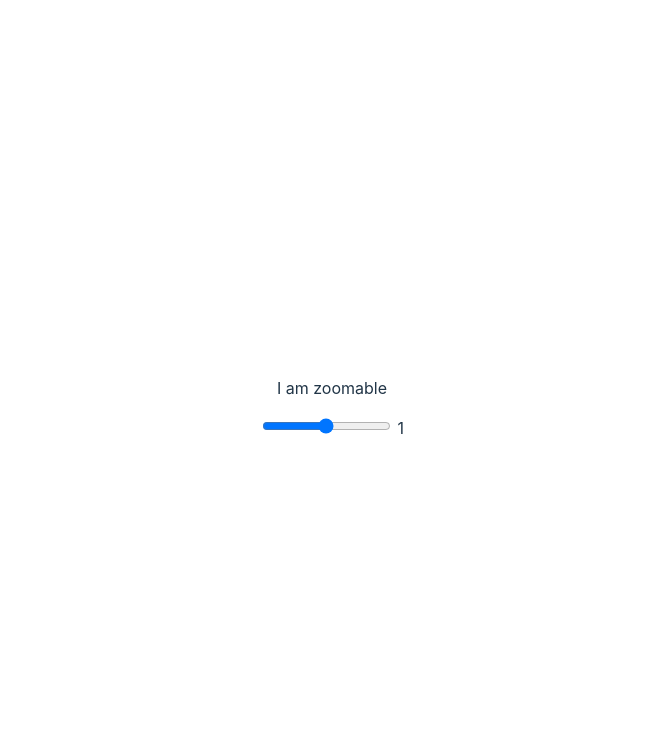
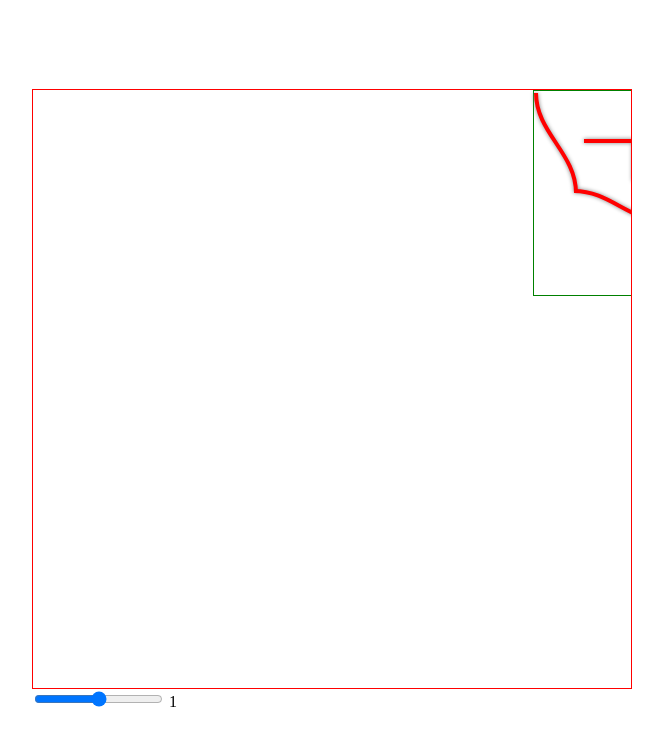
Before and after one commit to bitfexl/web-logic-sim, a Svelte app in the folder logic-sim/: page / in a window 1280 px wide. Shown: the top 746 px of the page, without its empty margins (308-971 px from the left). Built offline with nearby package versions, Linux system fonts and the light colour scheme.

Commit message:
grid pane, svg test

```diff
--- a/logic-sim/src/App.svelte
+++ b/logic-sim/src/App.svelte
@@ -1,33 +1,36 @@
 <script lang="ts">
-    import svelteLogo from "./assets/svelte.svg";
-    import Counter from "./lib/Counter.svelte";
+    import GridItem from "./lib/grid/GridItem.svelte";
+    import GridPane from "./lib/grid/GridPane.svelte";
+    import SvgTest from "./lib/svg/SVGTest.svelte";
     import ZoomablePane from "./lib/ZoomablePane.svelte";
 
     let zoom = 1;
 </script>
 
 <main>
-    <ZoomablePane {zoom}>
-        <p>I am zoomable</p>
-    </ZoomablePane>
+    <div style="width: 600px; height: 600px">
+        <ZoomablePane {zoom}>
+            <GridPane cellWidth={50}>
+                <GridItem x={12} y={0}>
+                    <p>I am an item!</p>
+                </GridItem>
+                <GridItem x={10} y={0}>
+                    <SvgTest />
+                </GridItem>
+            </GridPane>
+        </ZoomablePane>
+    </div>
+
     <input type="range" min="0.5" max="1.5" step="0.1" bind:value={zoom} />
     {zoom}
 </main>
 
 <style lang="scss">
-    .logo {
-        height: 6em;
-        padding: 1.5em;
-        will-change: filter;
-
-        &:hover {
-            filter: drop-shadow(0 0 2em #646cffaa);
-        }
-        &.svelte:hover {
-            filter: drop-shadow(0 0 2em #ff3e00aa);
-        }
-    }
-    .read-the-docs {
-        color: #888;
+    main {
+        display: inline-block;
+        position: fixed;
+        top: 50%;
+        left: 50%;
+        transform: translate(-50%, -50%);
     }
 </style>
--- a/logic-sim/src/app.scss
+++ b/logic-sim/src/app.scss
@@ -1,81 +1,89 @@
-:root {
-    font-family: Inter, Avenir, Helvetica, Arial, sans-serif;
-    font-size: 16px;
-    line-height: 24px;
-    font-weight: 400;
-
-    color-scheme: light dark;
-    color: rgba(255, 255, 255, 0.87);
-    background-color: #242424;
-
-    font-synthesis: none;
-    text-rendering: optimizeLegibility;
-    -webkit-font-smoothing: antialiased;
-    -moz-osx-font-smoothing: grayscale;
-    -webkit-text-size-adjust: 100%;
-}
-
-a {
-    font-weight: 500;
-    color: #646cff;
-    text-decoration: inherit;
-}
-a:hover {
-    color: #535bf2;
+* {
+    box-sizing: border-box;
 }
 
 body {
     margin: 0;
-    display: flex;
-    place-items: center;
-    min-width: 320px;
-    min-height: 100vh;
 }
 
-h1 {
-    font-size: 3.2em;
-    line-height: 1.1;
-}
+// :root {
+//     font-family: Inter, Avenir, Helvetica, Arial, sans-serif;
+//     font-size: 16px;
+//     line-height: 24px;
+//     font-weight: 400;
 
-.card {
-    padding: 2em;
-}
+//     color-scheme: light dark;
+//     color: rgba(255, 255, 255, 0.87);
+//     background-color: #242424;
 
-#app {
-    max-width: 1280px;
-    margin: 0 auto;
-    padding: 2rem;
-    text-align: center;
-}
+//     font-synthesis: none;
+//     text-rendering: optimizeLegibility;
+//     -webkit-font-smoothing: antialiased;
+//     -moz-osx-font-smoothing: grayscale;
+//     -webkit-text-size-adjust: 100%;
+// }
 
-button {
-    border-radius: 8px;
-    border: 1px solid transparent;
-    padding: 0.6em 1.2em;
-    font-size: 1em;
-    font-weight: 500;
-    font-family: inherit;
-    background-color: #1a1a1a;
-    cursor: pointer;
-    transition: border-color 0.25s;
-}
-button:hover {
-    border-color: #646cff;
-}
-button:focus,
-button:focus-visible {
-    outline: 4px auto -webkit-focus-ring-color;
-}
+// a {
+//     font-weight: 500;
+//     color: #646cff;
+//     text-decoration: inherit;
+// }
+// a:hover {
+//     color: #535bf2;
+// }
 
-@media (prefers-color-scheme: light) {
-    :root {
-        color: #213547;
-        background-color: #ffffff;
-    }
-    a:hover {
-        color: #747bff;
-    }
-    button {
-        background-color: #f9f9f9;
-    }
-}
+// body {
+//     margin: 0;
+//     display: flex;
+//     place-items: center;
+//     min-width: 320px;
+//     min-height: 100vh;
+// }
+
+// h1 {
+//     font-size: 3.2em;
+//     line-height: 1.1;
+// }
+
+// .card {
+//     padding: 2em;
+// }
+
+// #app {
+//     max-width: 1280px;
+//     margin: 0 auto;
+//     padding: 2rem;
+//     text-align: center;
+// }
+
+// button {
+//     border-radius: 8px;
+//     border: 1px solid transparent;
+//     padding: 0.6em 1.2em;
+//     font-size: 1em;
+//     font-weight: 500;
+//     font-family: inherit;
+//     background-color: #1a1a1a;
+//     cursor: pointer;
+//     transition: border-color 0.25s;
+// }
+// button:hover {
+//     border-color: #646cff;
+// }
+// button:focus,
+// button:focus-visible {
+//     outline: 4px auto -webkit-focus-ring-color;
+// }
+
+// @media (prefers-color-scheme: light) {
+//     :root {
+//         color: #213547;
+//         background-color: #ffffff;
+//     }
+//     a:hover {
+//         color: #747bff;
+//     }
+//     button {
+//         background-color: #f9f9f9;
+//     }
+// }
--- a/logic-sim/src/lib/ZoomablePane.svelte
+++ b/logic-sim/src/lib/ZoomablePane.svelte
@@ -5,3 +5,10 @@
 <div style="zoom: {zoom}">
     <slot />
 </div>
+
+<style>
+    div {
+        width: 100%;
+        height: 100%;
+    }
+</style>
--- /dev/null
+++ b/logic-sim/src/lib/grid/GridItem.svelte
@@ -0,0 +1,26 @@
+<script lang="ts">
+    import { getContext } from "svelte";
+    import { hasContext } from "svelte";
+    import { GRID_CONTEXT_KEY } from "./GridPane.svelte";
+
+    export let x: number;
+    export let y: number;
+
+    const gridContext: { cellWidth: number } = getContext(GRID_CONTEXT_KEY);
+</script>
+
+{#if hasContext(GRID_CONTEXT_KEY)}
+    <div style="top: {y * gridContext.cellWidth}px; left: {x * gridContext.cellWidth}px">
+        <slot />
+    </div>
+{:else}
+    <slot />
+{/if}
+
+<style>
+    div {
+        display: inline-block;
+        position: absolute;
+        border: 1px solid green;
+    }
+</style>
--- /dev/null
+++ b/logic-sim/src/lib/grid/GridPane.svelte
@@ -0,0 +1,33 @@
+<script lang="ts" context="module">
+    export const GRID_CONTEXT_KEY = Symbol();
+</script>
+
+<script lang="ts">
+    import { setContext } from "svelte";
+
+    export let cellWidth: number;
+    export let allowOverflow = false;
+
+    setContext(GRID_CONTEXT_KEY, {
+        get cellWidth() {
+            return cellWidth;
+        },
+    });
+</script>
+
+<div class:noOverflow={!allowOverflow}>
+    <slot />
+</div>
+
+<style>
+    div {
+        position: relative;
+        width: 100%;
+        height: 100%;
+        border: 1px solid red;
+    }
+
+    .noOverflow {
+        overflow: hidden;
+    }
+</style>
--- /dev/null
+++ b/logic-sim/src/lib/svg/SVGTest.svelte
@@ -0,0 +1,26 @@
+<script lang="ts">
+    import { onMount } from "svelte";
+    import { createSVG, addPath, smoothCurve } from "./rendersvg";
+
+    let div: HTMLElement;
+
+    onMount(() => {
+        let svg = createSVG(200, 200);
+
+        svg.style.filter = "drop-shadow(0 0 2px gray)";
+
+        let style = {
+            color: "red",
+            width: 4,
+        };
+
+        addPath(svg, "M 2 2 " + smoothCurve(40, 100), style);
+        addPath(svg, "M 40 100 " + smoothCurve(91, 30), style);
+        addPath(svg, "M 50 50 " + smoothCurve(50, 0), style);
+        addPath(svg, "M 100 50 " + smoothCurve(0, 40), style);
+
+        div.appendChild(svg);
+    });
+</script>
+
+<div bind:this={div} />
--- /dev/null
+++ b/logic-sim/src/lib/svg/rendersvg.ts
@@ -0,0 +1,26 @@
+const SVGNS = "http://www.w3.org/2000/svg";
+
+export function createSVG(width: number, height: number): SVGSVGElement {
+    let svg = document.createElementNS(SVGNS, "svg");
+    svg.setAttribute("width", width.toString());
+    svg.setAttribute("height", height.toString());
+    return svg;
+}
+
+export function addPath(
+    svg: SVGSVGElement,
+    d: string,
+    style: { color: string; width: number } = { color: "black", width: 1 }
+): SVGPathElement {
+    let path = document.createElementNS(SVGNS, "path");
+    path.setAttribute("d", d);
+    path.setAttribute("fill", "transparent");
+    path.setAttribute("stroke", style.color);
+    path.setAttribute("stroke-width", style.width.toString());
+    svg.appendChild(path);
+    return path;
+}
+
+export function smoothCurve(dx: number, dy: number): string {
+    return dx >= dy ? `c ${dx * 0.4} ${0} ${dx * (1 - 0.4)} ${dy} ${dx} ${dy}` : `c ${0} ${dy * 0.4} ${dx} ${dy * (1 - 0.4)} ${dx} ${dy}`;
+}
```
Also changed, not shown: logic-sim/src/lib/FetchHtml.svelte (added, +11 -0 lines).
